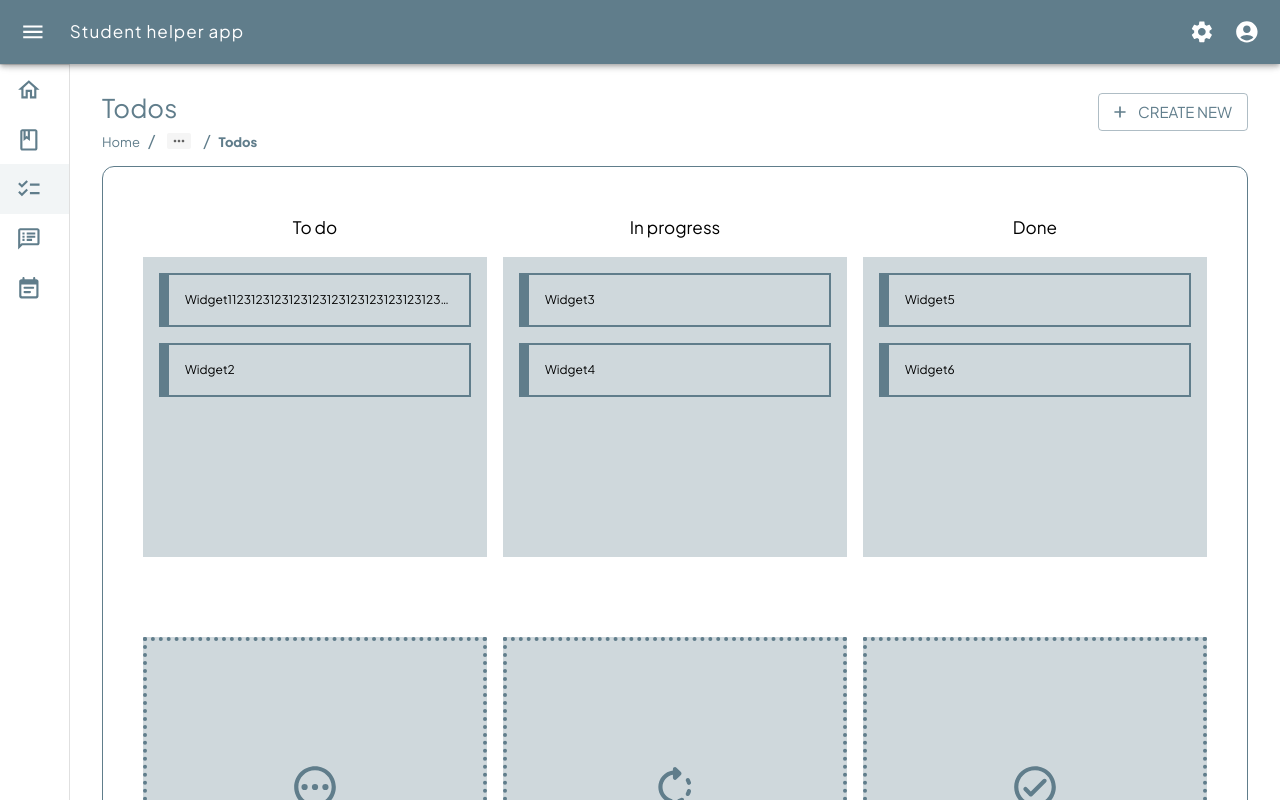
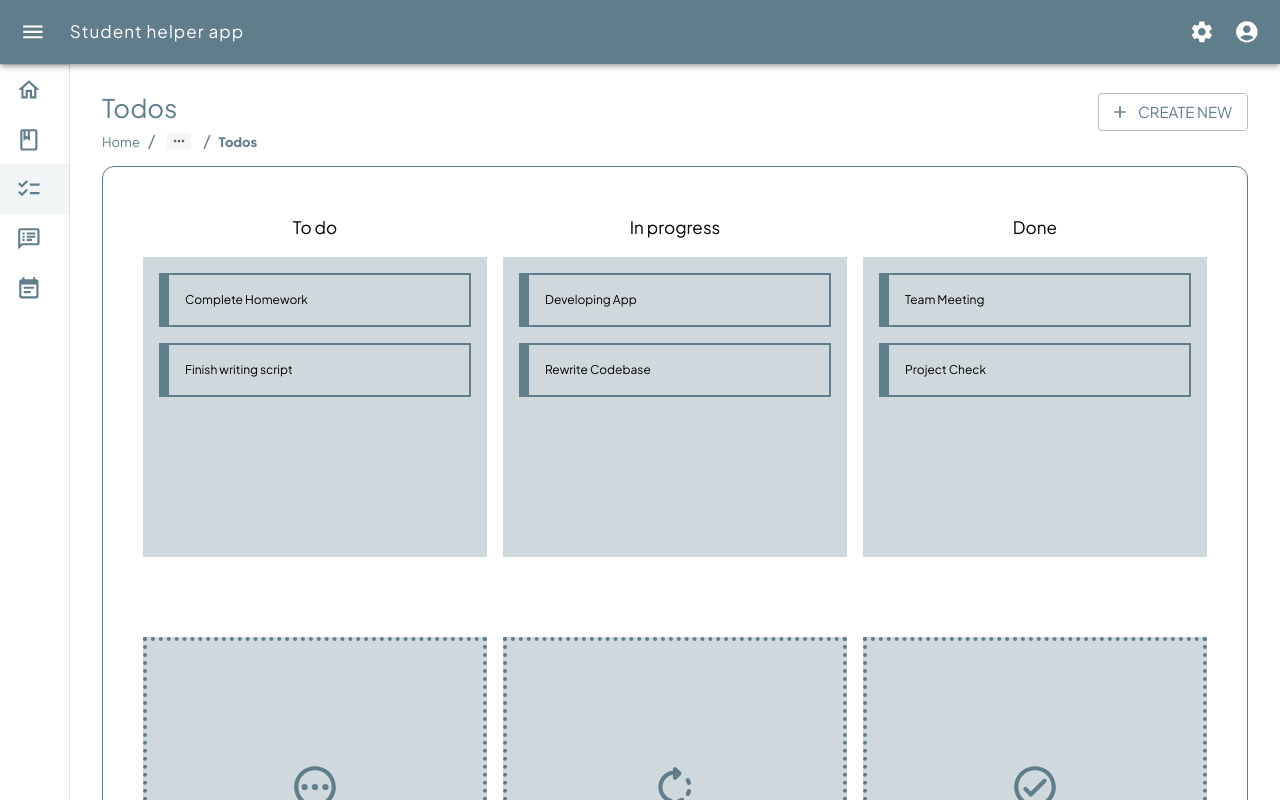
Before and after one commit to IKT-Team36/Student-productivity-helper-app-Frontend, a React (Vite) app: page /todos in a window 1280 px wide. Shown: the top 800 px of the page. Built offline with nearby package versions, Linux system fonts and the light colour scheme; no server answers.

Commit message:
Notes style, todos text

```diff
--- a/src/ui/pages/notes/Notes.tsx
+++ b/src/ui/pages/notes/Notes.tsx
@@ -1,7 +1,8 @@
 import React, {FC, useEffect, useState} from 'react'
 import {ScreenLayout} from "@src/ui/layout/main-layout/ScreenLayout";
 import {
-    Box, Button, Dialog, DialogTitle, DialogContent, DialogActions, TextField, Grid, IconButton, CircularProgress
+    Box, Button, Dialog, DialogTitle, DialogContent, DialogActions, TextField, Grid, IconButton, CircularProgress,
+    Card, CardContent, CardActions
 } from "@mui/material";
 import {AddRounded} from "@mui/icons-material";
 import {AdapterDayjs} from '@mui/x-date-pickers/AdapterDayjs';
@@ -75,16 +76,24 @@ export const Notes: FC<Prop> = ({breadcrumbs}) => {
     return (<ScreenLayout title={'Notes'} action={createButton} breadcrumbs={breadcrumbs}>
         {loading ? <Box sx={{display: 'flex', justifyContent: 'center', alignItems: 'center'}}>
                 <CircularProgress/>
-        </Box> : <Box>
-            {profile.map(profiler => <Box key={profiler?.noteId} sx={{mr: 3}}>
+            </Box> :
+            <Box>
+                {profile.map(profiler =>
+                    <Card key={profiler?.noteId} sx={{mr: 3, mb:2}}>
+                        <CardContent sx={{display:'inline-block'}}>
                             <IconButton sx={{borderRadius: '10px', scale: '50%'}}>N. {profiler?.noteId}</IconButton>
                             <Box display={"inline-block"} width={'70%'}>
                                 {profiler?.noteContent}
                             </Box>
-                <br/>
+                            <Box sx={{ml:2}}>
                                 {profiler?.dateModified}
+                            </Box>
+                            <CardActions>
                                 <Button onClick={() => remove(profiler?.noteId)}>Delete</Button>
-            </Box>)}
+                            </CardActions>
+                        </CardContent>
+                        <Box width={'10%'} height={'100px'} sx={{float:'inline-end'}} bgcolor={'primary.main'}></Box>
+                    </Card>)}
             </Box>}
         <Box>
             <form onSubmit={(e) => handleSubmit(e)}>
--- a/src/ui/pages/todos/Todos.tsx
+++ b/src/ui/pages/todos/Todos.tsx
@@ -67,9 +67,9 @@ interface Prop {
 export const Todos: FC<Prop> = ({breadcrumbs}) => {
     type TaskType = 'todo' | 'in progress' | 'done'
 
-    const [taskTodo, setTaskTodo] = useState<string[]>(["Widget11231231231231231231231231231231231231asdasdasasdassassda", "Widget2"])
-    const [taskInProgress, setTaskInProgress] = useState<string[]>(["Widget3", "Widget4"])
-    const [taskDone, setTaskDone] = useState<string[]>(["Widget5", "Widget6"])
+    const [taskTodo, setTaskTodo] = useState<string[]>(["Complete Homework", "Finish writing script"])
+    const [taskInProgress, setTaskInProgress] = useState<string[]>(["Developing App", "Rewrite Codebase"])
+    const [taskDone, setTaskDone] = useState<string[]>(["Team Meeting", "Project Check"])
 
     const [dragoverTodo, setDragoverTodo] = useState<boolean>(false)
     const [dragoverInProgress, setDragoverInProgress] = useState<boolean>(false)
```
Lines whose indentation alone changed are shown as unchanged.
